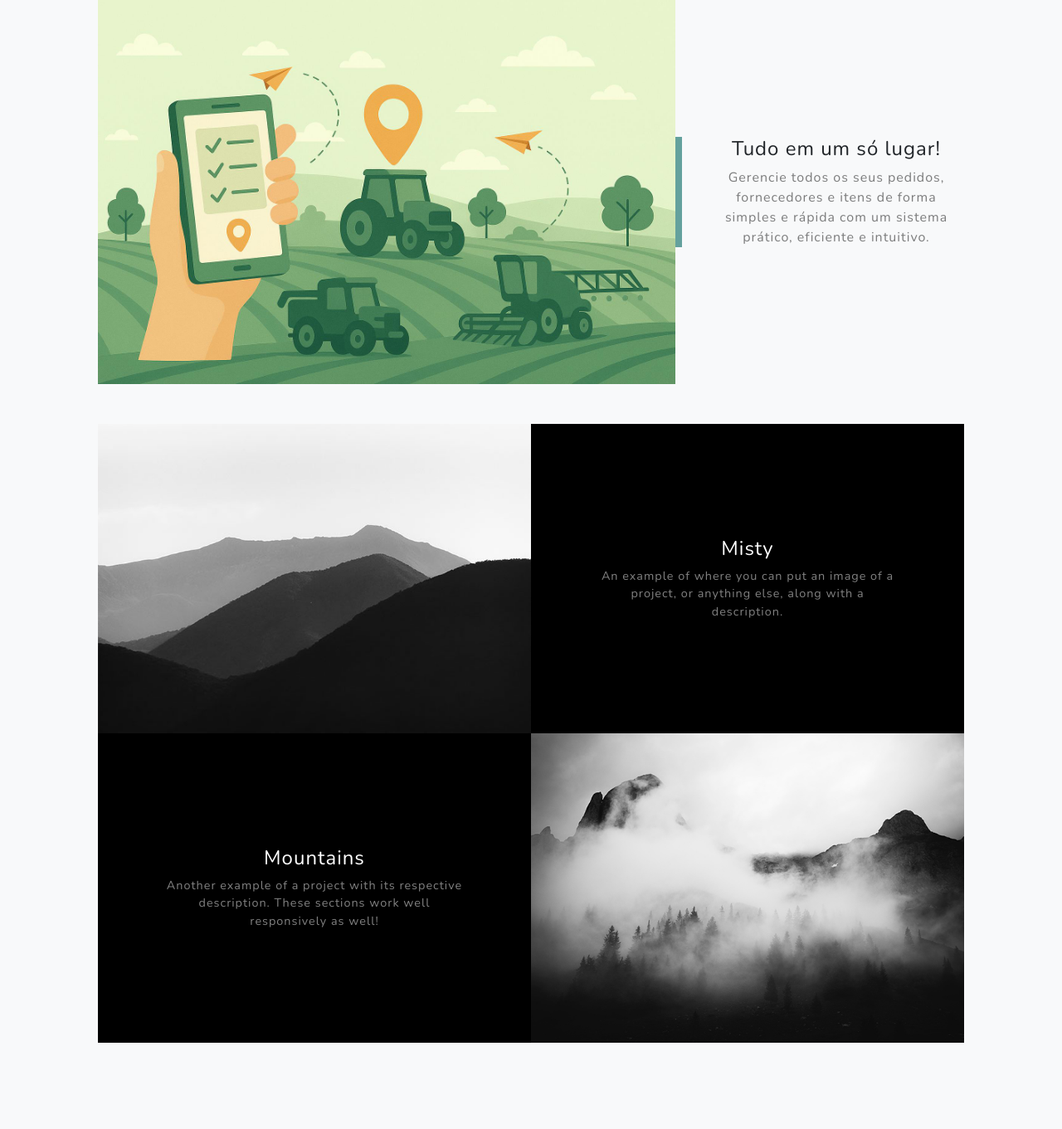
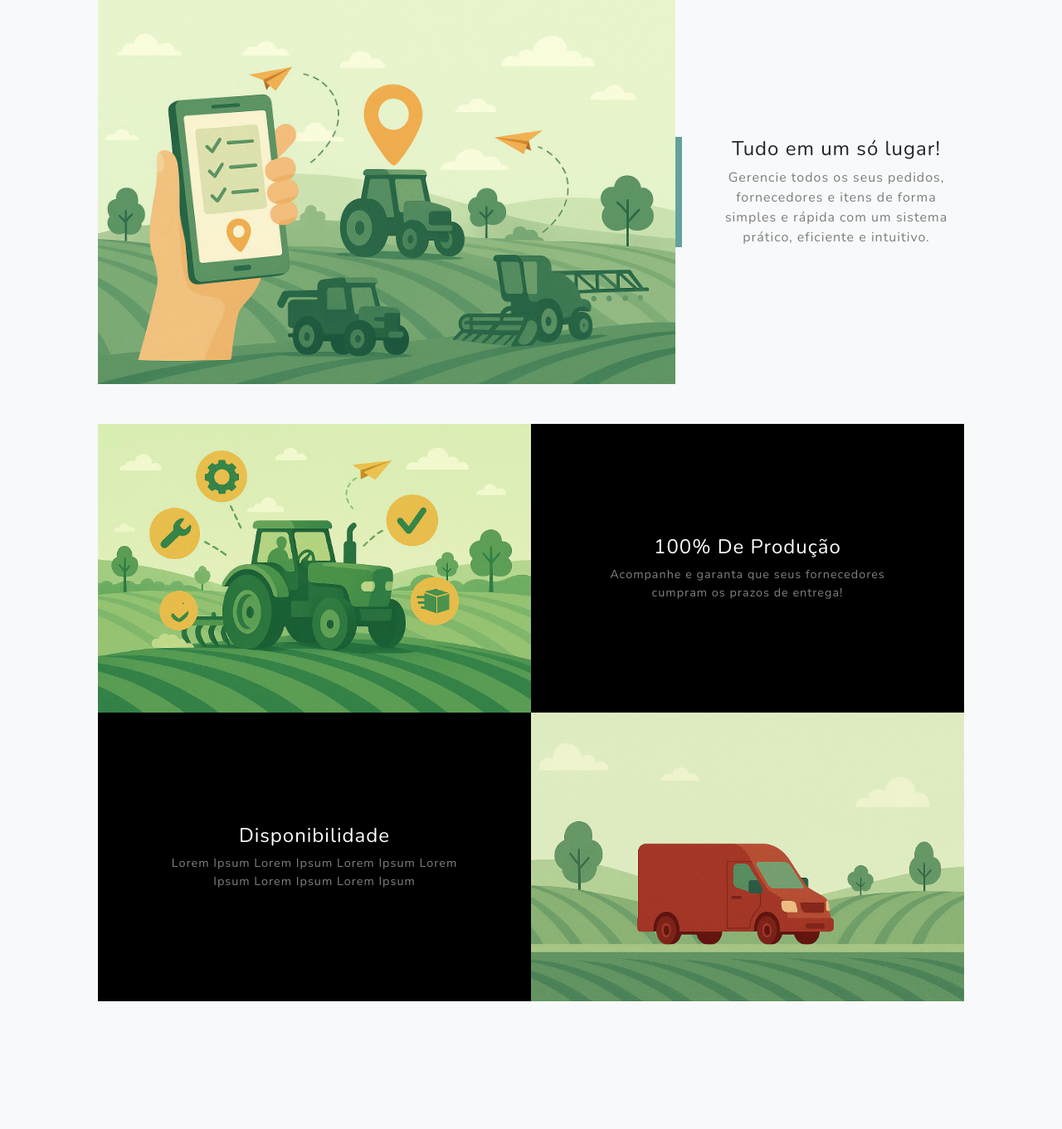
Before and after one commit to ViniciusMargonar/naes2025, a Django app: template paginasweb/templates/paginasweb/modelos/index.html in a window 1280 px wide. Shown: the part 1359-2720 px from the top of the page at 83% size. Run offline with Django 3.2, Linux system fonts and the light colour scheme; the template is opened without the code that fills it, so the values that code supplies are empty; some libraries are stand-ins or nearby versions.

Commit message:
Mais e mais melhorias

```diff
--- a/paginasweb/templates/paginasweb/modelos/index.html
+++ b/paginasweb/templates/paginasweb/modelos/index.html
@@ -81,8 +81,8 @@
                         <div class="bg-black text-center h-100 project">
                             <div class="d-flex h-100">
                                 <div class="project-text w-100 my-auto text-center text-lg-left">
-                                    <h4 class="text-white">Misty</h4>
-                                    <p class="mb-0 text-white-50">An example of where you can put an image of a project, or anything else, along with a description.</p>
+                                    <h4 class="text-white">100% De Produção</h4>
+                                    <p class="mb-0 text-white-50">Acompanhe e garanta que seus fornecedores cumpram os prazos de entrega!</p>
                                 </div>
                             </div>
                         </div>
@@ -95,8 +95,8 @@
                         <div class="bg-black text-center h-100 project">
                             <div class="d-flex h-100">
                                 <div class="project-text w-100 my-auto text-center text-lg-right">
-                                    <h4 class="text-white">Mountains</h4>
-                                    <p class="mb-0 text-white-50">Another example of a project with its respective description. These sections work well responsively as well!</p>
+                                    <h4 class="text-white">Disponibilidade</h4>
+                                    <p class="mb-0 text-white-50">Lorem Ipsum Lorem Ipsum Lorem Ipsum Lorem Ipsum Lorem Ipsum Lorem Ipsum</p>
                                 </div>
                             </div>
                         </div>
```
Also changed, not shown: static/assets/img/demo-image-01.jpg, static/assets/img/demo-image-02.jpg.
